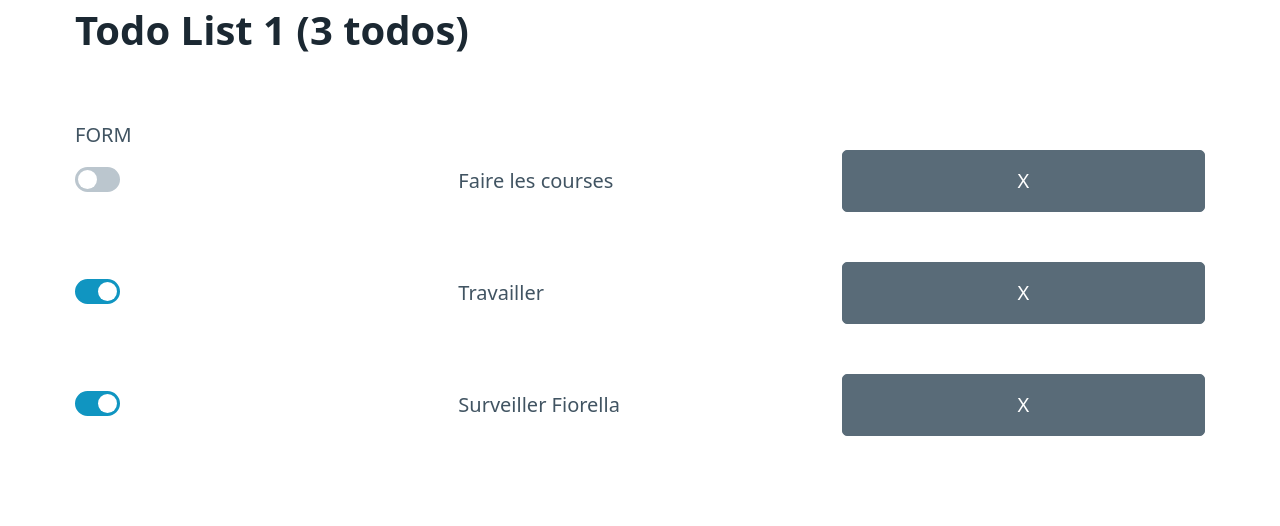
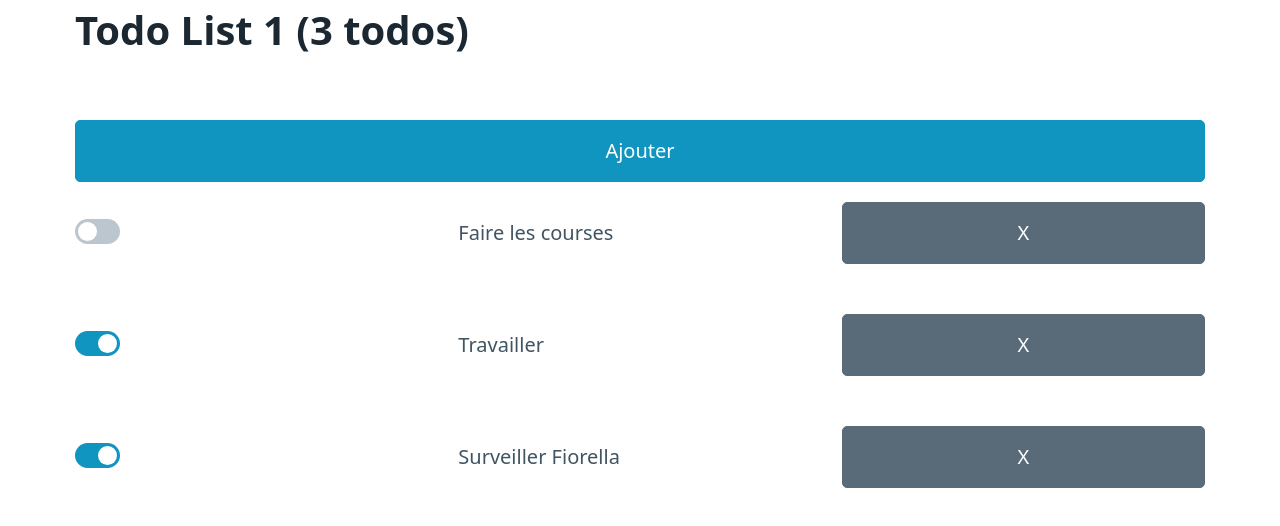
Before and after one commit to daw-2/react, a React (Vite) app in the folder 03-todos/: page / in a window 1280 px wide. Shown: the top 526 px of the page. Built offline with nearby package versions, Linux system fonts and the light colour scheme.

Commit message:
Todo Form

```diff
--- /dev/null
+++ b/03-todos/src/components/TodoForm.jsx
@@ -0,0 +1,27 @@
+import { useState } from 'react';
+
+function TodoForm() {
+  const [show, setShow] = useState(false);
+
+  if (!show) {
+    return <button onClick={() => setShow(true)}>Ajouter</button>;
+  }
+
+  return (
+    <>
+      <form>
+        <input type="text" />
+        <div className="grid">
+          <button className="secondary" type="button"
+            onClick={() => setShow(false)}
+          >
+            Annuler
+          </button>
+          <button>Ajouter</button>
+        </div>
+      </form>
+    </>
+  );
+}
+
+export default TodoForm;
--- a/03-todos/src/pages/Home.jsx
+++ b/03-todos/src/pages/Home.jsx
@@ -1,6 +1,7 @@
 import { useState } from 'react';
 import Header from '../components/Header';
 import TodoList from '../components/TodoList';
+import TodoForm from '../components/TodoForm';
 
 function Home() {
   const [todos, setTodos] = useState([
@@ -12,7 +13,7 @@ function Home() {
   return (
     <>
       <Header todos={todos} />
-      FORM
+      <TodoForm />
       <TodoList todos={todos} />
     </>
   );
```
